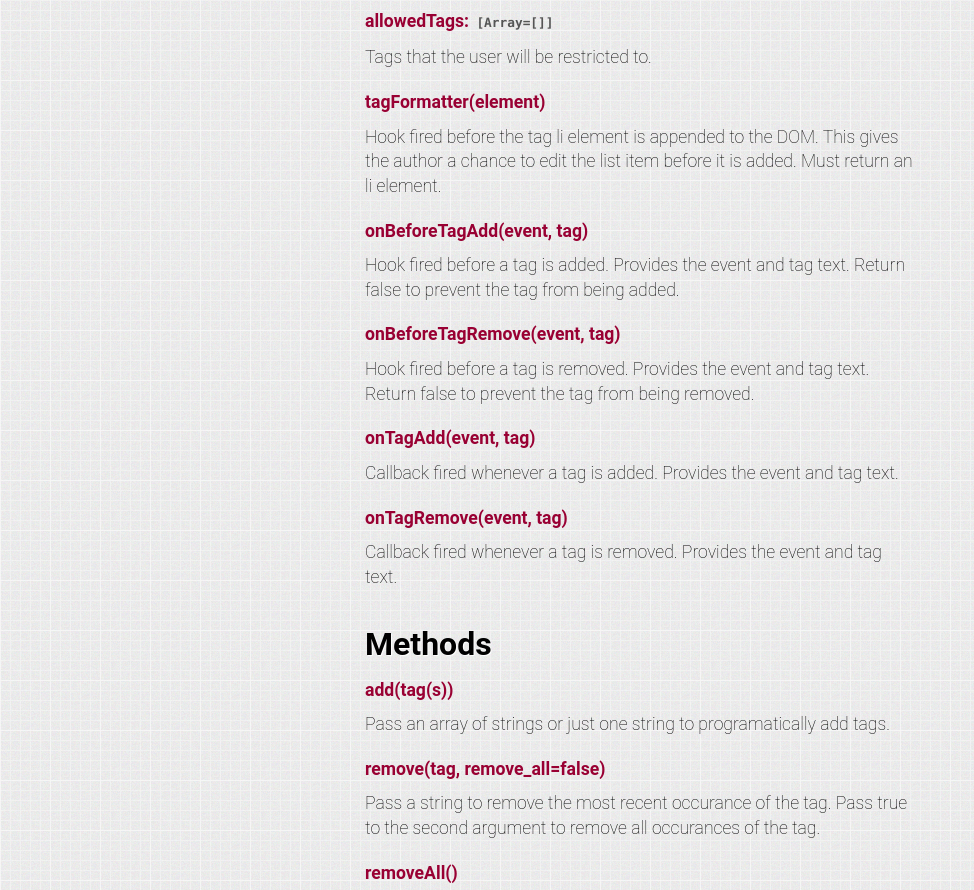
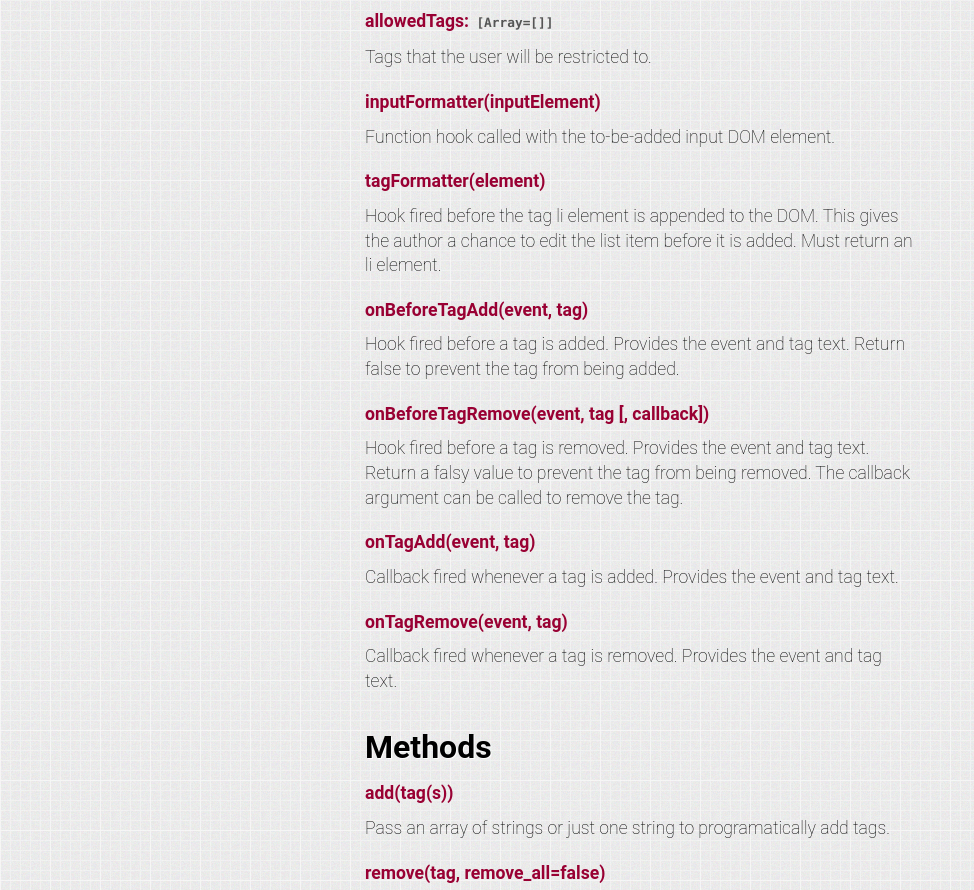
Before and after one commit to okcoker/taggle.js, a website: page example/index.html in a window 1280 px wide. Shown: the part 6470-7360 px from the top of the page, without its empty margins (0-974 px from the left). Drawn offline with Linux system fonts and the light colour scheme.

Commit message:
Update docs

```diff
--- a/example/index.html
+++ b/example/index.html
@@ -332,6 +332,14 @@ var taggle = new Taggle('example7b', {
             </div>
             <div class="option">
                 <p>
+                    inputFormatter(inputElement)
+                </p>
+                <p>
+                    Function hook called with the to-be-added input DOM element.
+                </p>
+            </div>
+            <div class="option">
+                <p>
                     tagFormatter(element)
                 </p>
                 <p>
@@ -348,10 +356,10 @@ var taggle = new Taggle('example7b', {
             </div>
             <div class="option">
                 <p>
-                    onBeforeTagRemove(event, tag)
+                    onBeforeTagRemove(event, tag [, callback])
                 </p>
                 <p>
-                    Hook fired before a tag is removed. Provides the event and tag text. Return false to prevent the tag from being removed.
+                    Hook fired before a tag is removed. Provides the event and tag text. Return a falsy value to prevent the tag from being removed. The callback argument can be called to remove the tag.
                 </p>
             </div>
             <div class="option">
```
